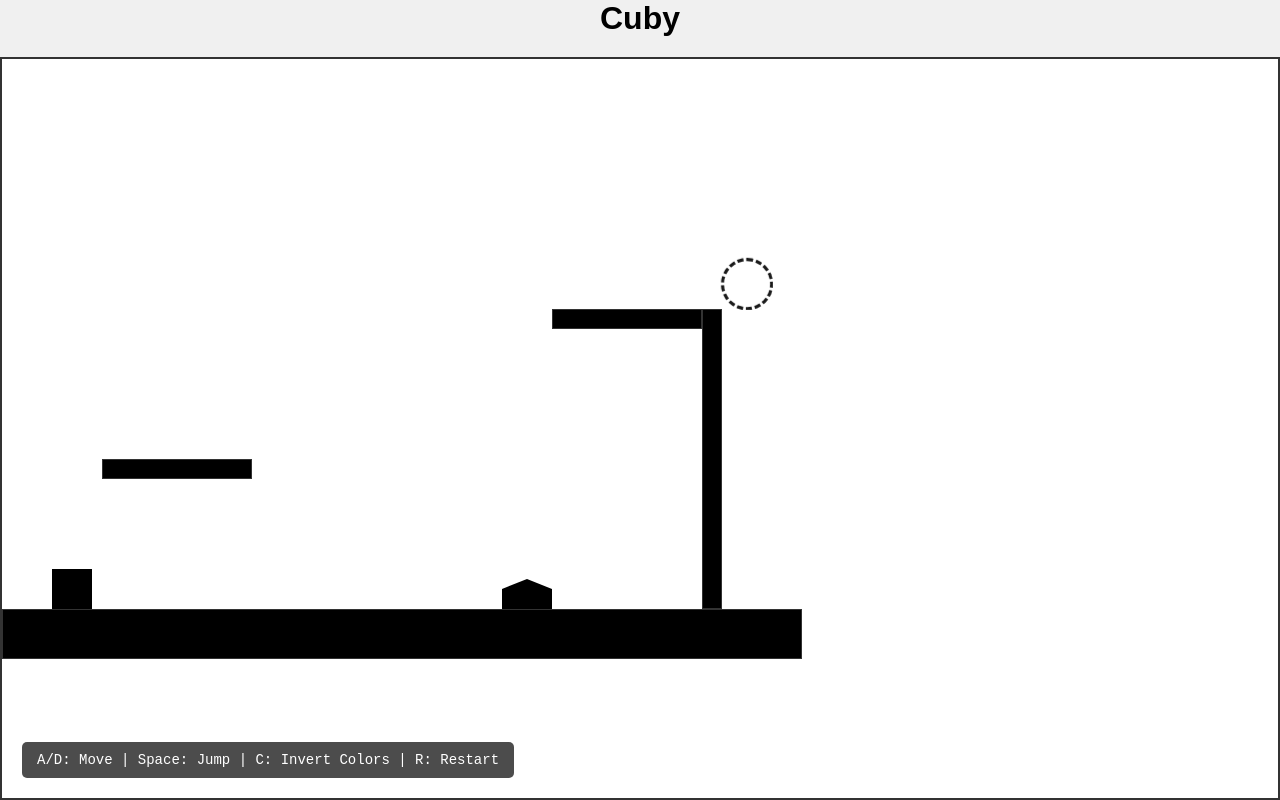
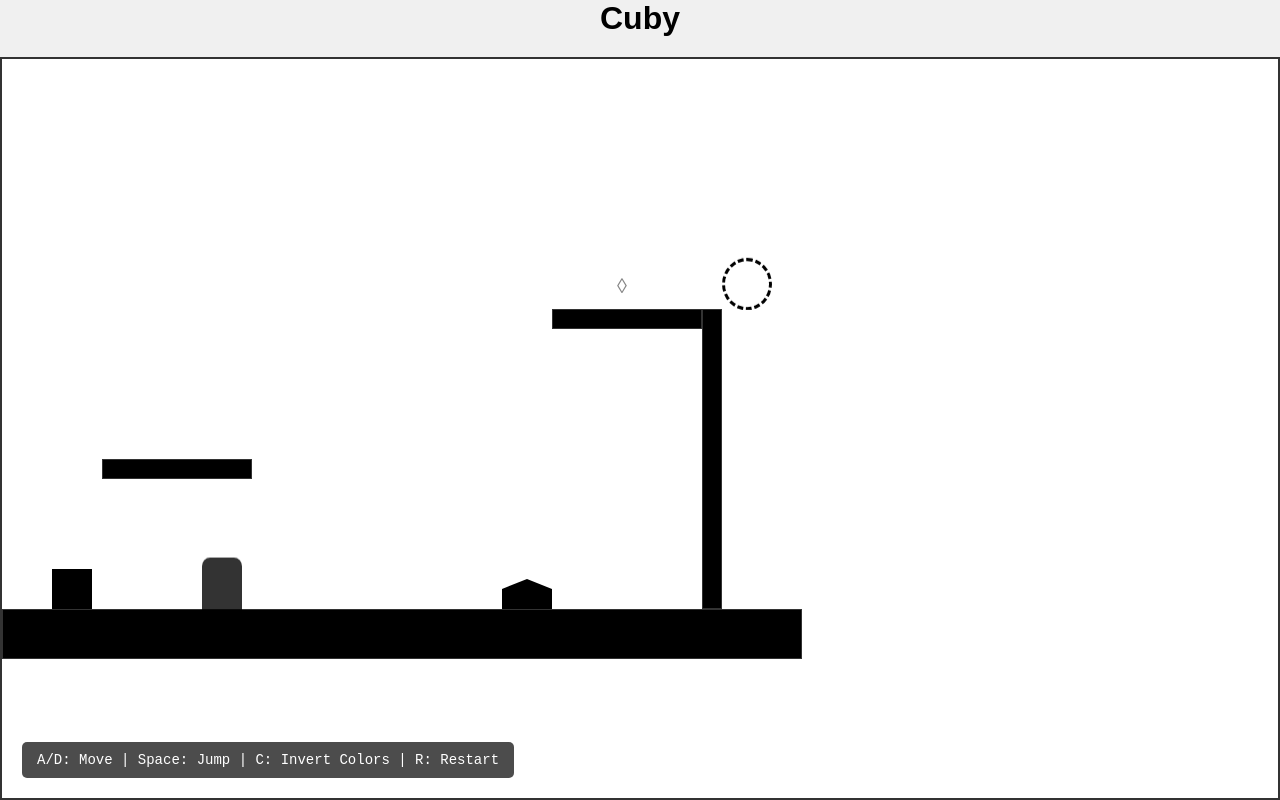
Before and after one commit to arrozet/Cuby, a React (Create React App) app in the folder web/cuby/: page / in a window 1280 px wide. Built offline with nearby package versions, Linux system fonts and the light colour scheme.

Commit message:
portales

```diff
--- a/web/cuby/src/components/Game/Game.jsx
+++ b/web/cuby/src/components/Game/Game.jsx
@@ -126,6 +126,23 @@ const Game = () => {
         }
       });
 
+      // Check portal collisions
+      level1.portals.forEach(portal => {
+        if (
+          portal.color !== (isInverted ? 'black' : 'white') &&
+          newState.x < portal.x + portal.width &&
+          newState.x + newState.width > portal.x &&
+          newState.y < portal.y + portal.height &&
+          newState.y + newState.height > portal.y
+        ) {
+          // Teleport to destination
+          newState.x = portal.destination.x;
+          newState.y = portal.destination.y;
+          newState.velocityX = 0;
+          newState.velocityY = 0;
+        }
+      });
+
       // Check goal collision
       if (
         newState.x < level1.goal.x + level1.goal.width &&
--- a/web/cuby/src/components/Level/Level.jsx
+++ b/web/cuby/src/components/Level/Level.jsx
@@ -1,5 +1,5 @@
 import React from 'react';
-import { LevelContainer, Platform, Obstacle, Trampoline, Goal } from './Level.styles';
+import { LevelContainer, Platform, Obstacle, Trampoline, Portal, Goal } from './Level.styles';
 import { level1 } from '../../levels/level1';
 
 const Level = ({ isInverted, width, height }) => {
@@ -41,6 +41,18 @@ const Level = ({ isInverted, width, height }) => {
         />
       ))}
 
+      {level1.portals.map((portal, index) => (
+        <Portal
+          key={`portal-${index}`}
+          x={portal.x}
+          y={portal.y}
+          width={portal.width}
+          height={portal.height}
+          color={portal.color}
+          isInverted={isInverted}
+        />
+      ))}
+
       <Goal
         x={level1.goal.x}
         y={level1.goal.y}
--- a/web/cuby/src/components/Level/Level.styles.js
+++ b/web/cuby/src/components/Level/Level.styles.js
@@ -112,3 +112,47 @@ export const Goal = styled.div`
     }
   }
 `;
+
+export const Portal = styled.div`
+  position: absolute;
+  left: ${props => props.x}px;
+  top: ${props => props.y}px;
+  width: ${props => props.width}px;
+  height: ${props => props.height}px;
+  background-color: ${props =>
+    props.color === (props.isInverted ? 'white' : 'black') ?
+      (props.isInverted ? 'white' : 'black') : 'transparent'
+  };
+  border-radius: 8px;
+  opacity: 0.8;
+  animation: pulse 1.5s infinite;
+  display: block; // Cambiamos a block para que siempre se muestre
+
+  // Indicador para portales inactivos
+  &::after {
+    content: '◊';
+    position: absolute;
+    top: 50%;
+    left: 50%;
+    transform: translate(-50%, -50%);
+    font-size: ${props => props.width * 0.5}px;
+    color: ${props =>
+      props.color !== (props.isInverted ? 'white' : 'black') ?
+        (props.isInverted ? 'white' : 'black') : 'transparent'
+    };
+    opacity: 0.6;
+    animation: float 2s ease-in-out infinite;
+  }
+
+  @keyframes pulse {
+    0% { transform: scaleY(1); }
+    50% { transform: scaleY(1.1); }
+    100% { transform: scaleY(1); }
+  }
+
+  @keyframes float {
+    0% { transform: translate(-50%, -50%) translateY(0); }
+    50% { transform: translate(-50%, -50%) translateY(-5px); }
+    100% { transform: translate(-50%, -50%) translateY(0); }
+  }
+`;
--- a/web/cuby/src/levels/level1.js
+++ b/web/cuby/src/levels/level1.js
@@ -26,6 +26,11 @@ export const level1 = {
       // Trampoline (white)
       { x: 300, y: 530, width: 50, height: 20, color: 'white', force: -20 },
     ],
-    portals: [],
+    portals: [
+      // Portal de entrada (negro)
+      { x: 200, y: 500, width: 40, height: 60, color: 'black', destination: { x: 600, y: 200 } },
+      // Portal de salida (blanco)
+      { x: 600, y: 200, width: 40, height: 60, color: 'white', destination: { x: 200, y: 500 } }
+    ],
     goal: { x: 720, y: 200, width: 50, height: 50 }
   };
```
